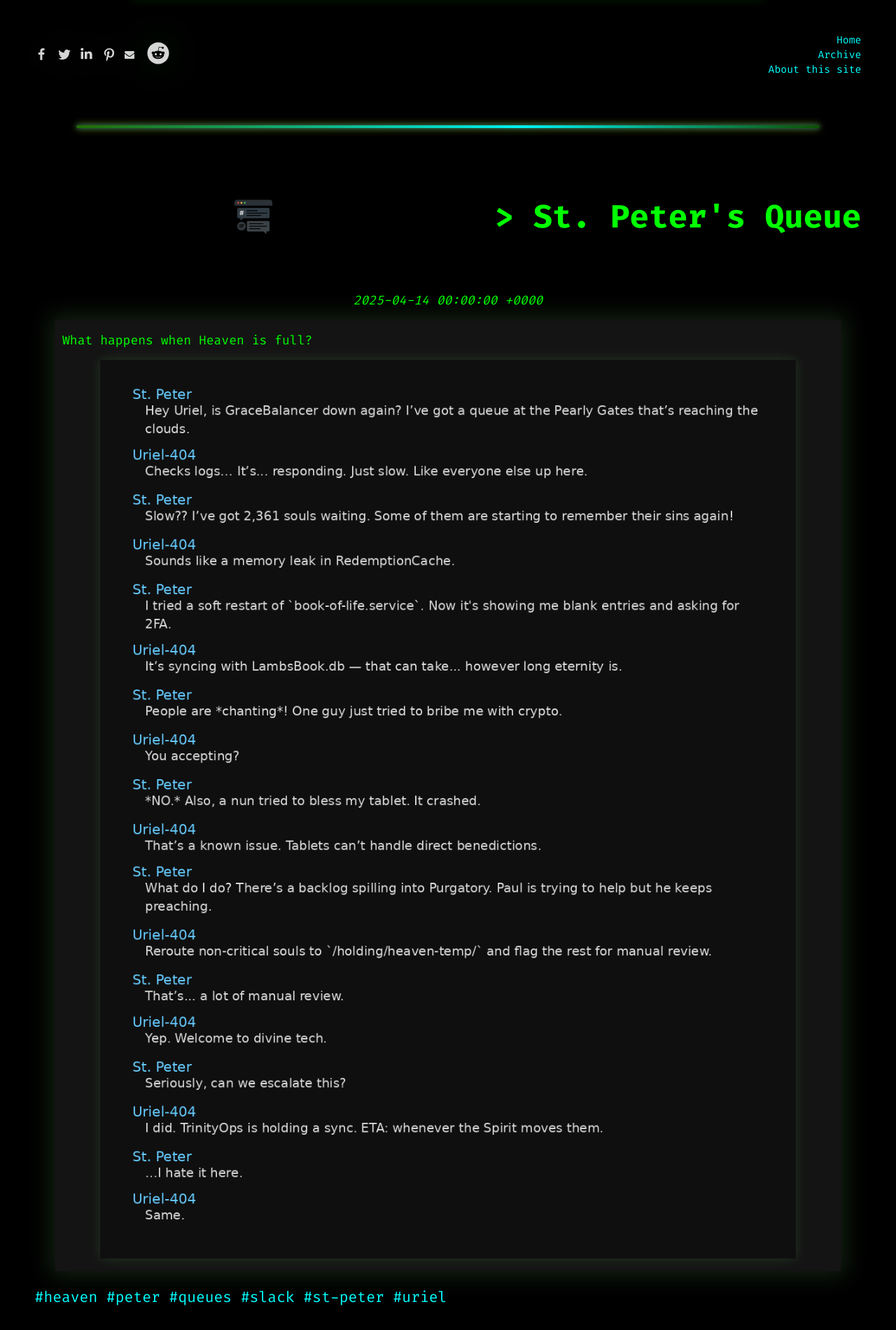
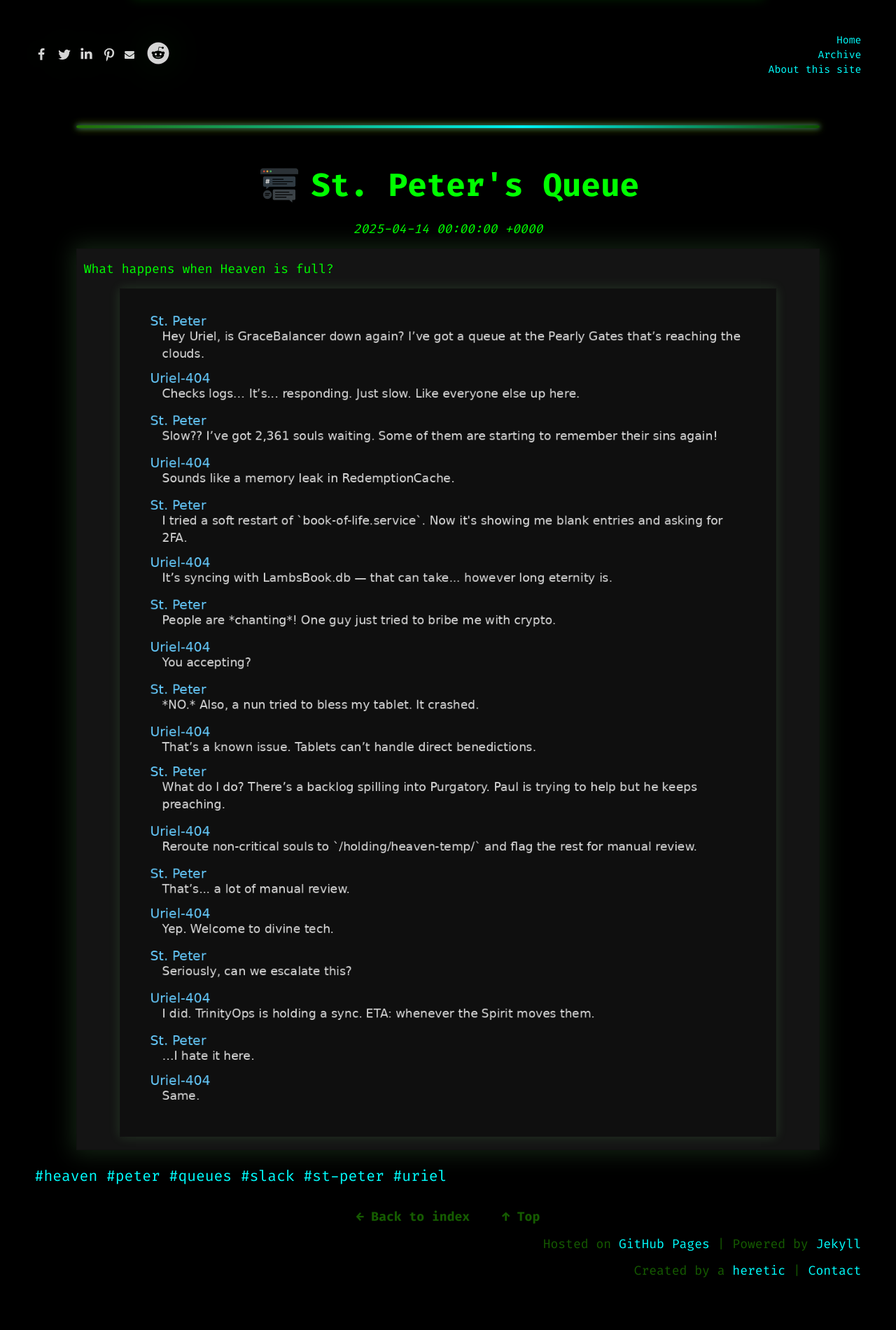
Before and after one commit to anthonypdawson/divine-devops-universe, a Jekyll site: the page built from _posts/2025-04-15-st-peters-queue.md, in a window 1280 px wide. Shown: the part 561-2461 px from the top of the page at 70% size. Built offline with Jekyll 4.4.1, drawn with Linux system fonts in a browser that asks for light colours.

Commit message:
Refactor title display in terminal post layout for improved alignment and styling

```diff
--- a/_layouts/terminal_post.html
+++ b/_layouts/terminal_post.html
@@ -12,9 +12,9 @@
 
   {% if page.image %}
   {% if page.image contains '/icons/' %}
-  <h1 id="content" style="display: flex; align-items: center; justify-content: center; gap: 0.7em;">
-    <img class="small-post-image" src="{{ page.image | relative_url }}" alt="{{ page.title }} image"> >
-    {{ page.title }}
+  <h1 id="content" class="icon-title-flex">
+    <img class="small-post-image" src="{{ page.image | relative_url }}" alt="{{ page.title }} image">
+    <span>{{ page.title }}</span>
   </h1>
   <p class="center"><em>{{ page.date }}</em></p>
   <p class="post-intro">{{ page.intro }}</p>
--- a/assets/css/dd.css
+++ b/assets/css/dd.css
@@ -243,9 +243,10 @@ img.large-post-image {
 img.small-post-image {
     border: none !important;
     box-shadow: none !important;
-    max-width: 64px;
+
     height: auto;
     display: inline-block;
+    vertical-align: middle;
     margin: 0;
 }
 
@@ -271,8 +272,10 @@ div.content img {
 }
 
 #content {
-  scroll-margin-top: 60px; /* or whatever offset you want */
+    scroll-margin-top: 60px;
+    /* or whatever offset you want */
 }
+
 /* Div Containers */
 div.archive {
     column-count: 3;
@@ -305,8 +308,8 @@ div.content {
     /* Block-level element */
     margin: 0 auto;
     /* Center horizontally */
-    width: fit-content;
-    /* Shrink-wrap the content */
+    width: 90%;
+
 }
 
 /* Use this with front matter intro: to put the introduction text between the title and the image */
@@ -465,7 +468,6 @@ a:hover .post-title-link {
 }
 
 img[src*="/icons/"] {
-    max-width: 64px !important;
     max-height: 64px !important;
     width: auto;
     height: auto;
@@ -551,3 +553,27 @@ code {
 
 /* Media Queries */
 /* MOVED TO mobile.css */
+
+.icon-title-flex {
+    margin: 0;
+    padding: 0;
+    display: flex;
+    align-items: center;
+    justify-content: center;
+    gap: 0.3em;
+    line-height: 1.1;
+}
+
+.icon-title-flex img.small-post-image {
+    flex: none;
+    margin: 0 !important;
+}
+
+.icon-title-flex span {
+    flex: 0 1 auto;
+    min-width: 0;
+    max-width: 100%;
+    text-align: left;
+    margin: 0;
+    padding: 0;
+}
```
